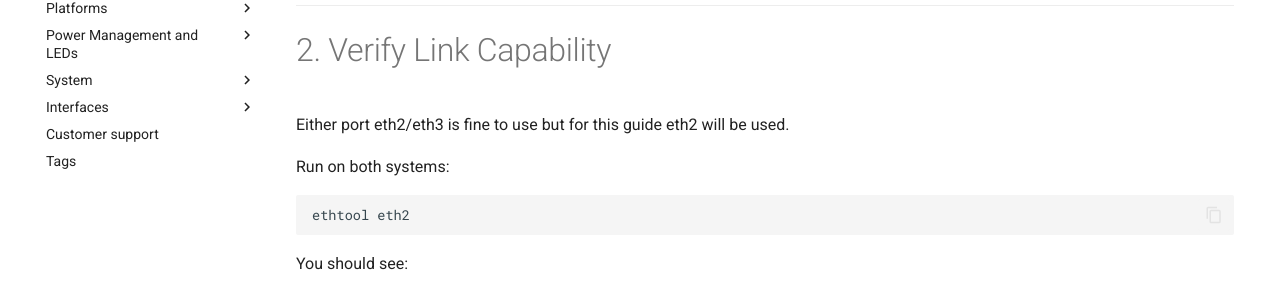
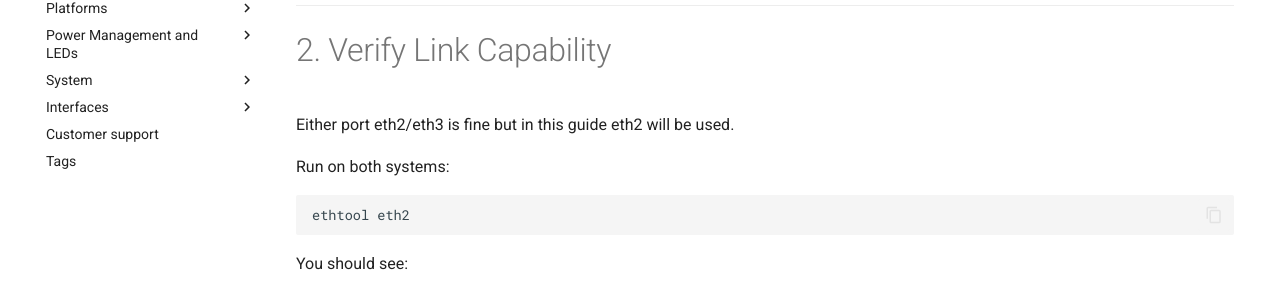
Before and after one commit to hostmobility/documentation, an MkDocs documentation site: the page built from docs/interfaces/hmx/Automotive_Ethernet_Setup_Guide.md, in a window 1280 px wide and 900 px high, scrolled down 770 px. Shown: the part 145-442 px from the top of the window. Built offline with MkDocs 1.6.1 and Material for MkDocs 9.7.7, drawn with Linux system fonts in a browser that asks for light colours.

Commit message:
Update docs/interfaces/hmx/Automotive_Ethernet_Setup_Guide.md
Co-authored-by: Albin Söderqvist <albin.soderqvist@hostmobility.com>

```diff
--- a/docs/interfaces/hmx/Automotive_Ethernet_Setup_Guide.md
+++ b/docs/interfaces/hmx/Automotive_Ethernet_Setup_Guide.md
@@ -35,7 +35,7 @@ Requirements:
 
 # 2. Verify Link Capability
 
-Either port eth2/eth3 is fine to use but for this guide eth2 will be used.
+Either port eth2/eth3 is fine but in this guide eth2 will be used.
 
 
 Run on both systems:
```
